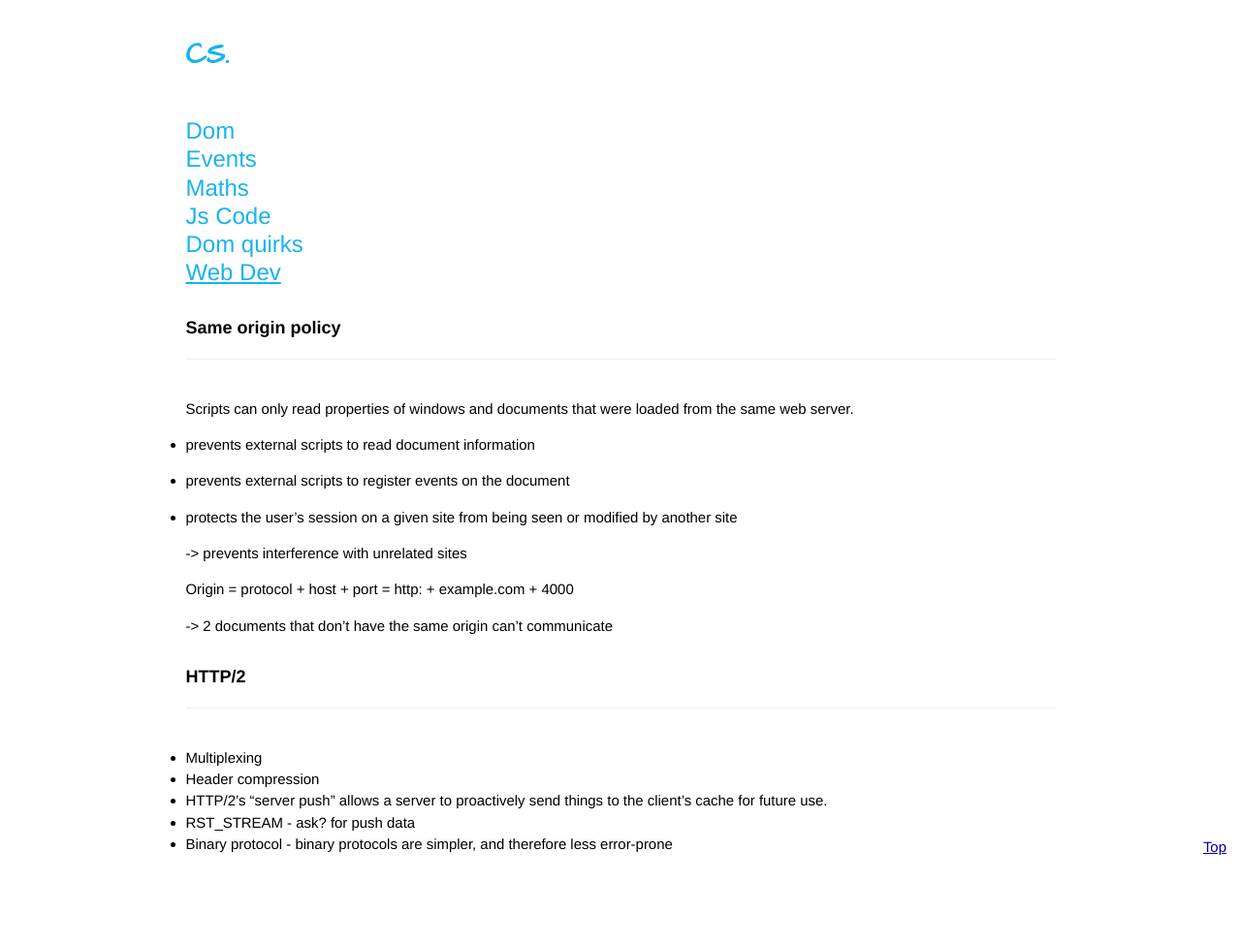
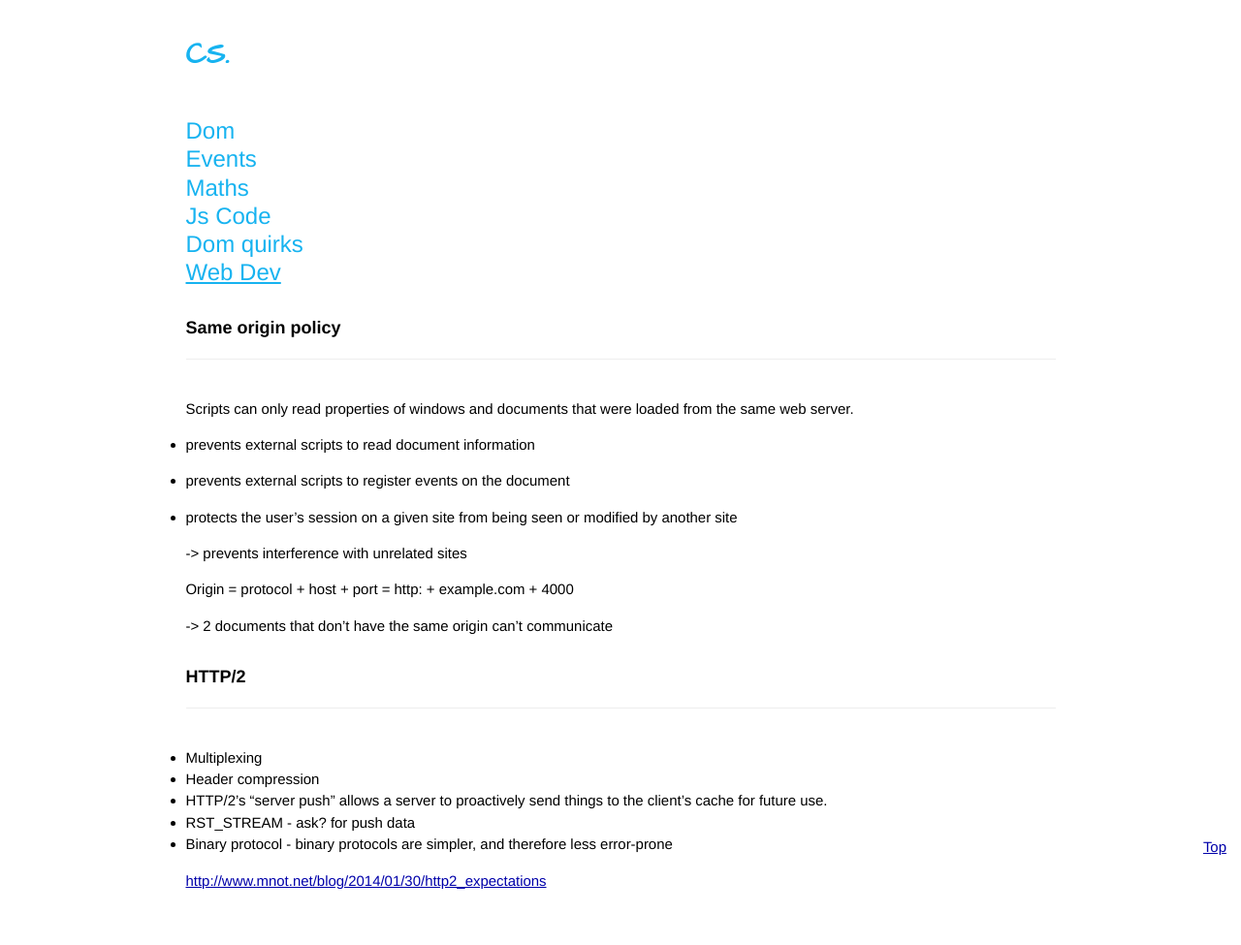
Before and after one commit to eloone/cs, a Jekyll site: the page built from js/web-dev.md, in a window 1280 px wide. Shown: the whole page at 97% size. Built offline with Jekyll 4.4.1, drawn with Linux system fonts in a browser that asks for light colours; Markdown is read by kramdown in place of the engine named in the settings; before the commit the page ends 945 px from its top, so only the background shows below that.

Commit message:
Update web-dev.md

```diff
--- a/js/web-dev.md
+++ b/js/web-dev.md
@@ -26,3 +26,4 @@ Origin = protocol + host + port = http: + example.com + 4000
 - HTTP/2’s “server push” allows a server to proactively send things to the client’s cache for future use.
 - RST_STREAM - ask? for push data
 - Binary protocol - binary protocols are simpler, and therefore less error-prone
+<http://www.mnot.net/blog/2014/01/30/http2_expectations>
```
